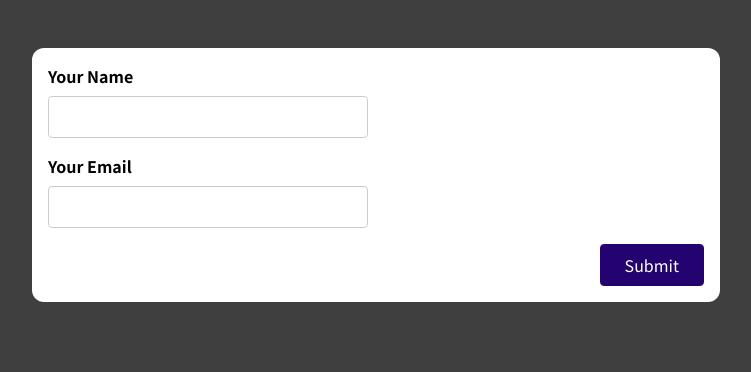
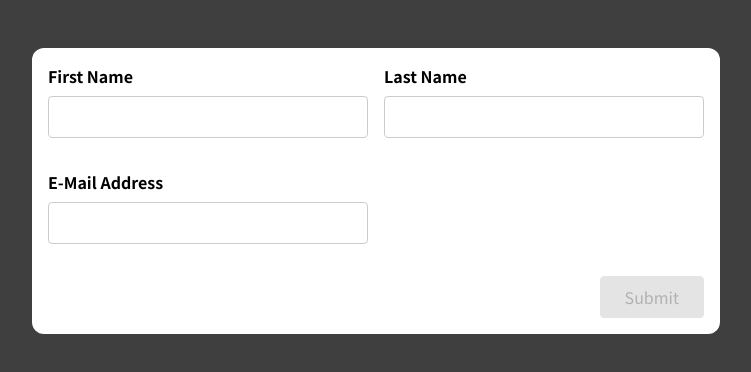
Before and after one commit to samko945/udemy-max-s16-form-inputs-validation-custom-hooks, a React (Create React App) app: page / in a window 1280 px wide. Shown: the top 372 px of the page, without its empty margins (264-1015 px from the left). Built offline with nearby package versions, Linux system fonts and the light colour scheme.

Commit message:
useInput hook for another form component

```diff
--- a/src/App.js
+++ b/src/App.js
@@ -1,11 +1,12 @@
-import SimpleInput from './components/SimpleInput';
+import SimpleInput from "./components/SimpleInput";
+import BasicForm from "./components/BasicForm";
 
 function App() {
-  return (
-    <div className="app">
-      <SimpleInput />
-    </div>
-  );
+	return (
+		<div className="app">
+			<BasicForm />
+		</div>
+	);
 }
 
 export default App;
--- a/src/components/BasicForm.js
+++ b/src/components/BasicForm.js
@@ -1,22 +1,50 @@
+import useInput from "../hooks/use-input2";
+
 const BasicForm = (props) => {
+	const {
+		value: nameValue,
+		isValid: nameIsValid,
+		hasError: nameHasError,
+		formControlClasses: emailFormControlClasses,
+		valueChangeHandler: nameValueChangeHandler,
+		inputBlurHandler: nameInputBlurHandler,
+		reset: resetNameInput,
+	} = useInput((value) => value.trim() !== "");
+
+	const formIsValid = nameIsValid;
+
+	const submitHandler = (e) => {
+		e.preventDefault();
+		if (!formIsValid) return;
+		console.log(nameValue);
+		resetNameInput();
+	};
+
 	return (
-    <form>
-      <div className='control-group'>
-        <div className='form-control'>
-          <label htmlFor='name'>First Name</label>
-          <input type='text' id='name' />
+		<form onSubmit={submitHandler}>
+			<div className="control-group">
+				<div className={emailFormControlClasses}>
+					<label htmlFor="name">First Name</label>
+					<input
+						type="text"
+						id="name"
+						value={nameValue}
+						onChange={nameValueChangeHandler}
+						onBlur={nameInputBlurHandler}
+					/>
+					{nameHasError && <p className="error-text">Enter your first name.</p>}
 				</div>
-        <div className='form-control'>
-          <label htmlFor='name'>Last Name</label>
-          <input type='text' id='name' />
+				<div className="form-control">
+					<label htmlFor="name">Last Name</label>
+					<input type="text" id="name" />
 				</div>
 			</div>
-      <div className='form-control'>
-        <label htmlFor='name'>E-Mail Address</label>
-        <input type='text' id='name' />
+			<div className="form-control">
+				<label htmlFor="name">E-Mail Address</label>
+				<input type="text" id="name" />
 			</div>
-      <div className='form-actions'>
-        <button>Submit</button>
+			<div className="form-actions">
+				<button disabled={!formIsValid}>Submit</button>
 			</div>
 		</form>
 	);
--- /dev/null
+++ b/src/hooks/use-input2.js
@@ -0,0 +1,27 @@
+import React, { useState } from "react";
+
+export default function useInput(validationHandler) {
+	const [value, setValue] = useState("");
+	const [isTouched, setIsTouched] = useState(false);
+
+	const isValid = validationHandler(value);
+	const hasError = !isValid && isTouched;
+
+	const formControlClasses = hasError ? "form-control invalid" : "form-control";
+
+	const valueChangeHandler = (e) => {
+		const newValue = e.target.value;
+		setValue(newValue);
+	};
+
+	const inputBlurHandler = () => {
+		setIsTouched(true);
+	};
+
+	const reset = () => {
+		setValue("");
+		setIsTouched(false);
+	};
+
+	return { value, isValid, hasError, formControlClasses, valueChangeHandler, inputBlurHandler, reset };
+}
--- a/src/index.css
+++ b/src/index.css
@@ -1,11 +1,11 @@
-@import url('https://fonts.googleapis.com/css2?family=Noto+Sans+JP:wght@400;700&display=swap');
+@import url("https://fonts.googleapis.com/css2?family=Noto+Sans+JP:wght@400;700&display=swap");
 
 * {
 	box-sizing: border-box;
 }
 
 html {
-  font-family: 'Noto Sans JP', sans-serif;
+	font-family: "Noto Sans JP", sans-serif;
 }
 
 body {
@@ -23,7 +23,7 @@ body {
 }
 
 .form-control {
-  margin-bottom: 1rem;
+	margin-bottom: 2rem;
 }
 
 .form-control input,
@@ -98,5 +98,15 @@ button:active {
 }
 
 .error-text {
+	position: absolute;
+	margin: 0;
 	color: #b40e0e;
+	font-size: 0.8rem;
 }
+
+button:disabled {
+	background-color: #e4e4e4;
+	color: #b1b1b1;
+	border: 1px solid #e4e4e4;
+	cursor: not-allowed;
+}
```
Lines whose indentation alone changed are shown as unchanged.
